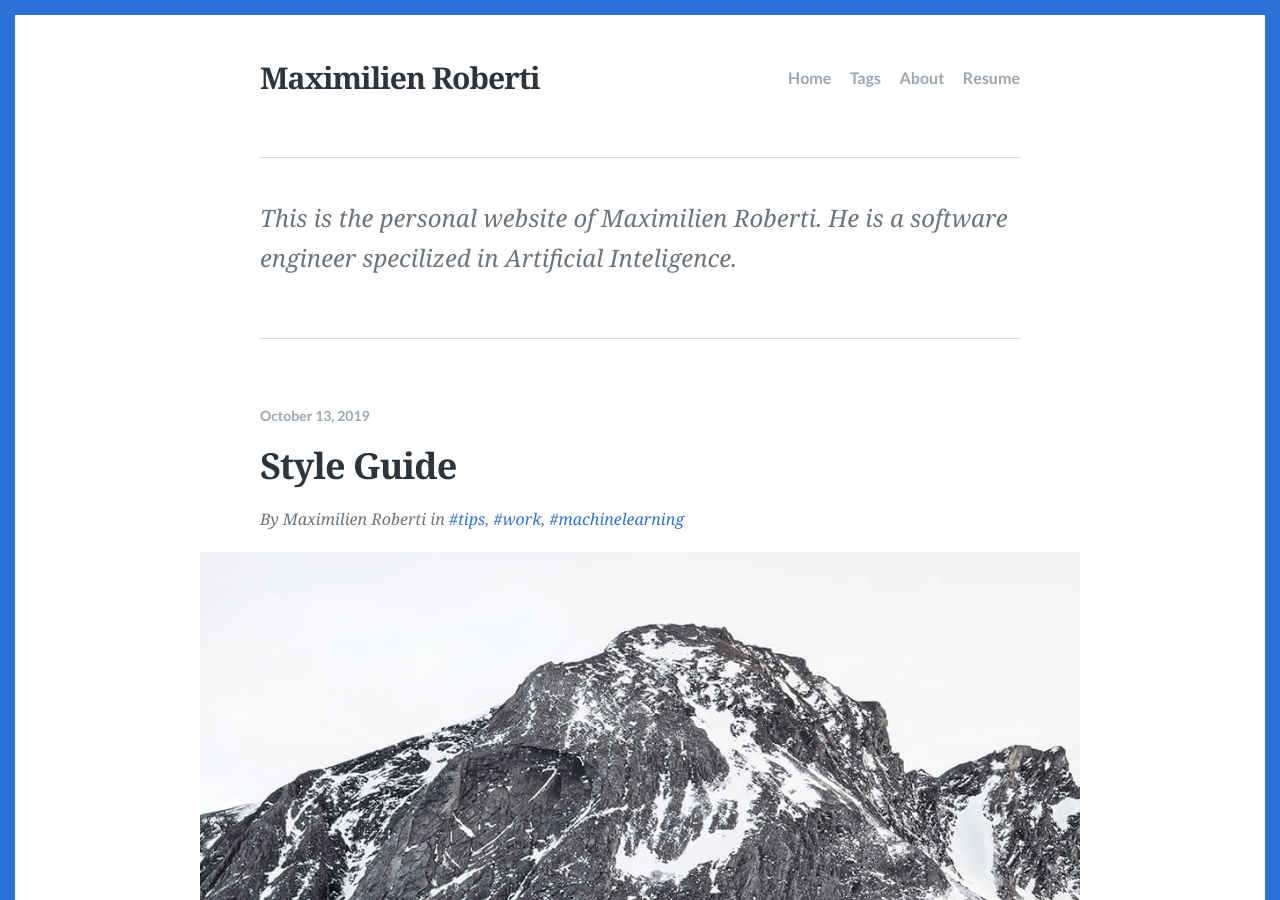
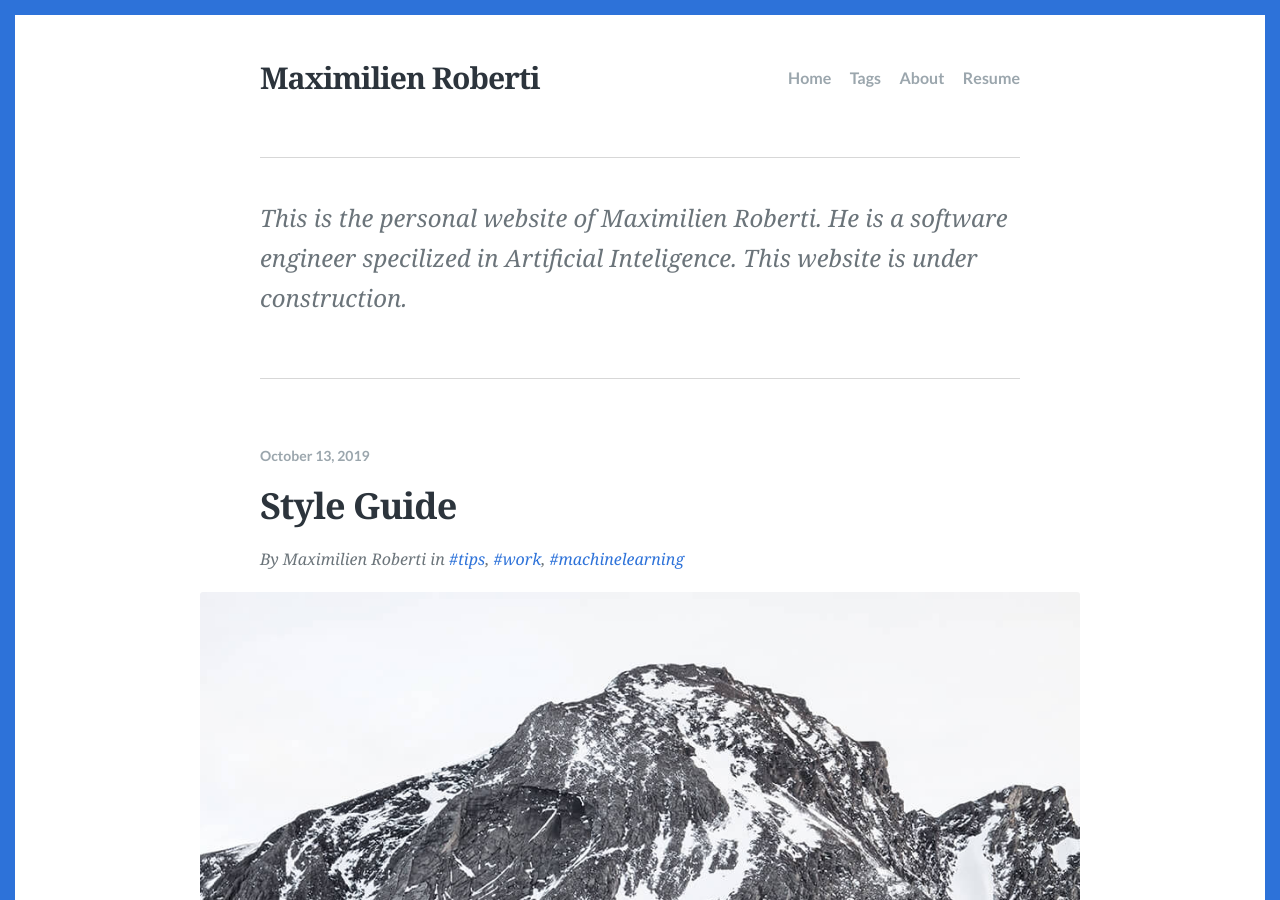
Before and after one commit to maximilienroberti/Scriptor-blog, a Jekyll site: the page built from index.html, in a window 1280 px wide and 900 px high. Built offline with Jekyll 4.4.1, drawn with Linux system fonts in a browser that asks for light colours; the list of posts is cut into pages by our own code.

Commit message:
Update Config “config”

```diff
--- a/_config.yml
+++ b/_config.yml
@@ -3,7 +3,7 @@ lang: en-US
 title: Maximilien Roberti
 description: >-
   This is the personal website of Maximilien Roberti. He is a software engineer
-  specilized in Artificial Inteligence.
+  specilized in Artificial Inteligence. This website is under construction.
 baseurl: ''
 url: 'https://maximilienroberti.github.io'
 permalink: '/:title'
```
